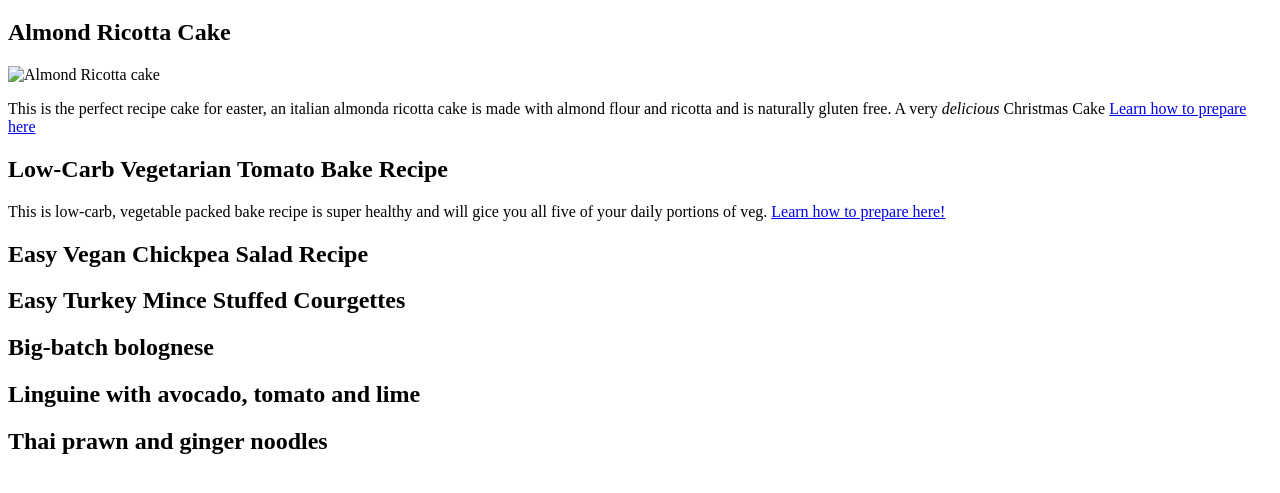
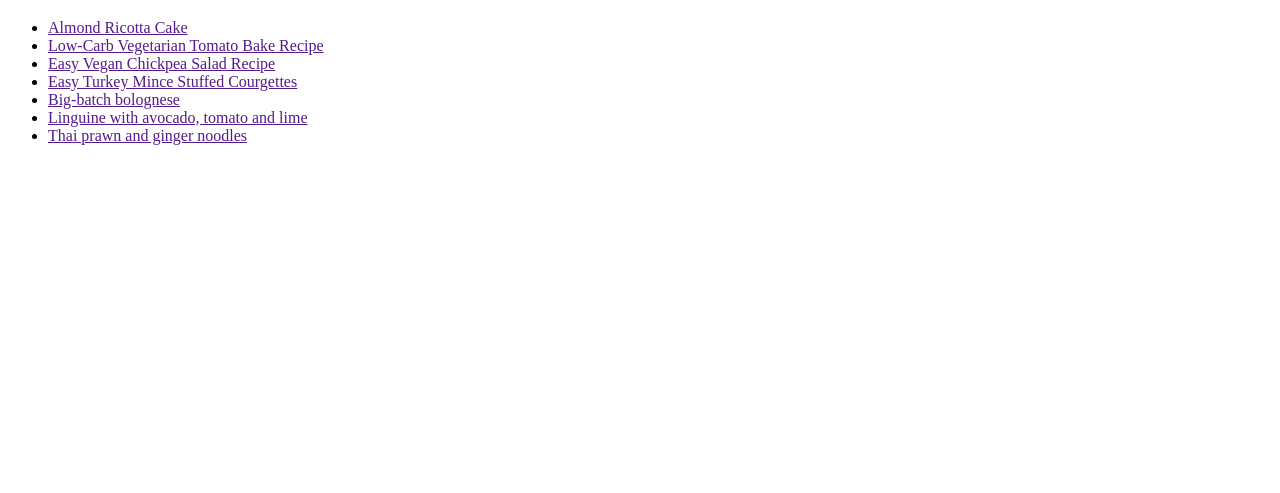
Before and after one commit to filipechau/odin-recipes, a plain HTML site: page index.html in a window 1280 px wide. Shown: the part 61-554 px from the top of the page. Drawn offline with Linux system fonts and the light colour scheme.

Commit message:
added more recipes on the indexpage and link them to a specific page

```diff
--- a/index.html
+++ b/index.html
@@ -10,31 +10,15 @@
     <body>
         <h1>Best recipes to brings you good times</h1>
 
-        <h2>Almond Ricotta Cake</h2>
-
-        <img src="cake.jpeg" alt="Almond Ricotta cake"/>
-
-        <p>
-            This is the perfect recipe cake for easter, an italian almonda ricotta cake is made with almond flour and ricotta and is naturally gluten free. A very
-            <em>delicious</em> Christmas Cake <a href="recipes/cake.html">Learn how to prepare here</a>
-        </p>
-
-        <h2>Low-Carb Vegetarian Tomato Bake Recipe</h2>
-
-        <p>
-            This is low-carb, vegetable packed bake recipe is super healthy and will gice you all five of your daily portions of veg. <a href="recipes/low-carb.html">Learn how to prepare here!</a>
-        </p>
-
-        <h2>Easy Vegan Chickpea Salad Recipe</h2>
-
-        <h2>Easy Turkey Mince Stuffed Courgettes</h2>
-
-        <h2>Big-batch bolognese</h2>
-
-        <h2>Linguine with avocado, tomato and lime</h2>
-
-        <h2>Thai prawn and ginger noodles</h2>
-
+            <ul>
+                <li><a href="">Almond Ricotta Cake</a></li>
+                <li><a href="">Low-Carb Vegetarian Tomato Bake Recipe</a></li>
+                <li><a href="">Easy Vegan Chickpea Salad Recipe</a></li>
+                <li><a href="">Easy Turkey Mince Stuffed Courgettes</a></li>
+                <li><a href="">Big-batch bolognese</a></li>
+                <li><a href="">Linguine with avocado, tomato and lime</a></li>
+                <li><a href="">Thai prawn and ginger noodles</a></li>
+            </ul>
 
     </body>
 </html>
```
Also changed, not shown: recipes/cake.html (+6 -1 lines).
